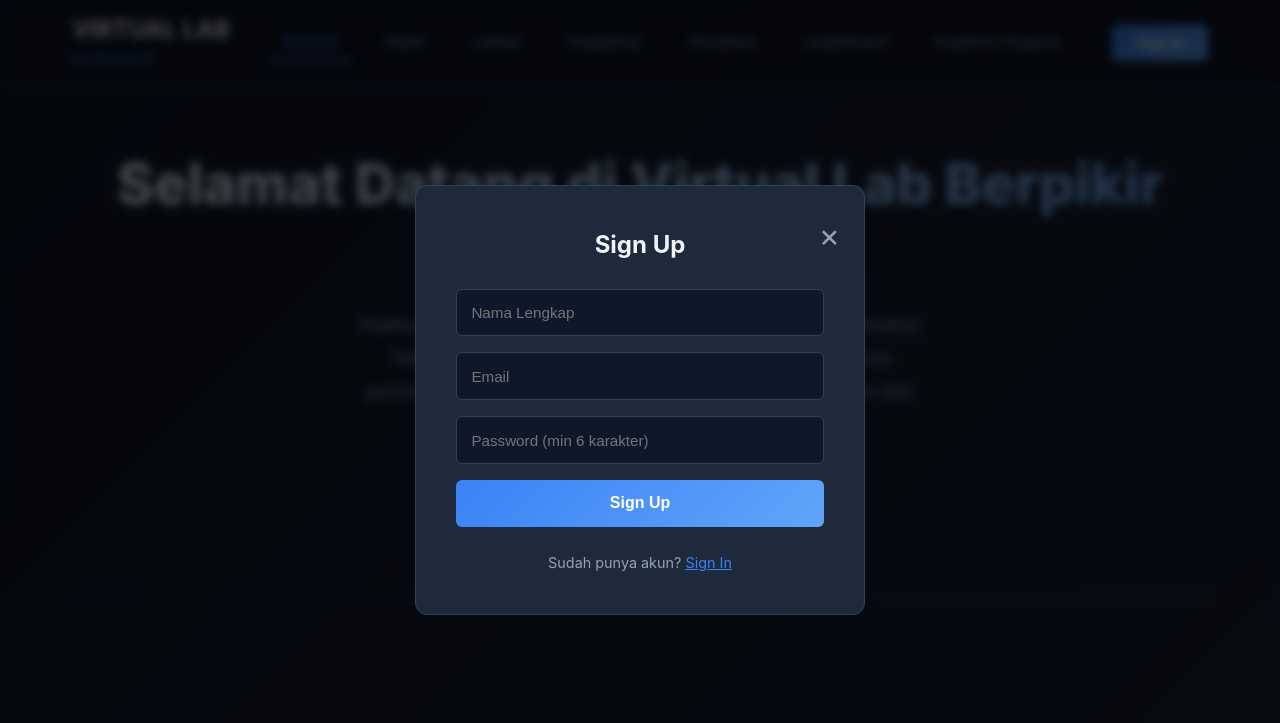
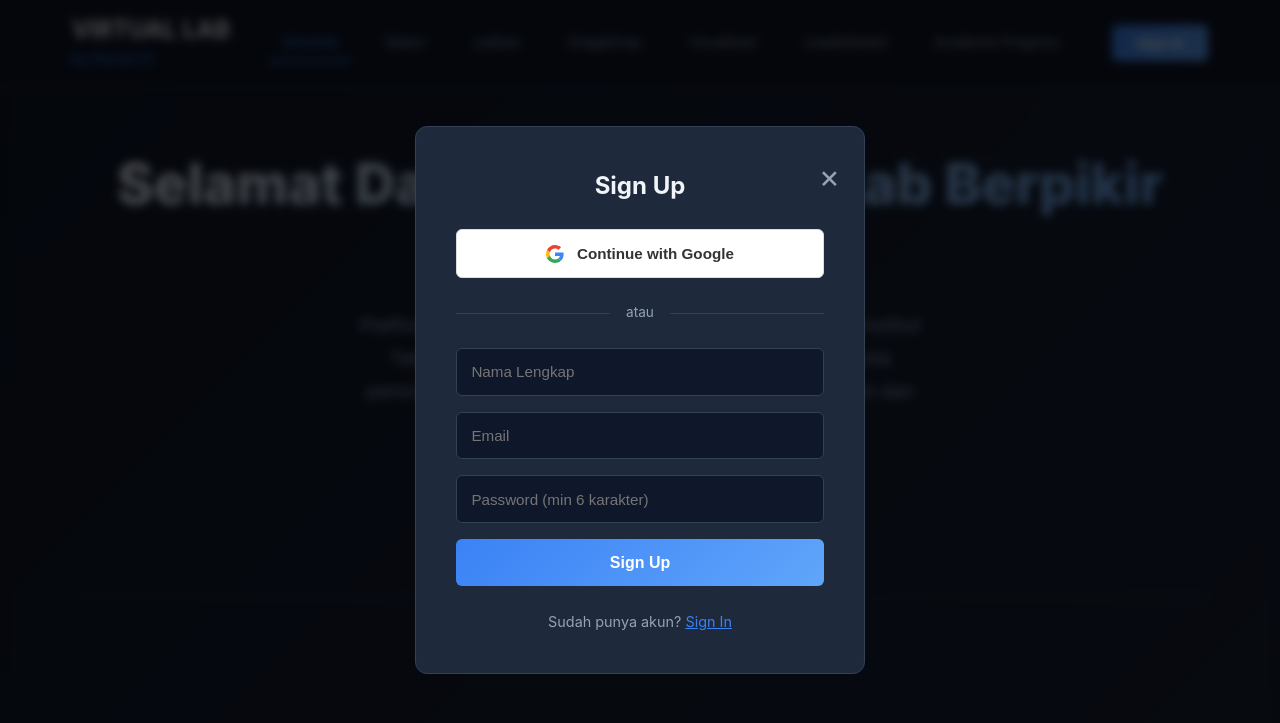
Before and after one commit to KenzieRafa/Virtual-Lab, a plain HTML site: page index.html in a window 1280 px wide. Both pictures are taken after a click on the button "Sign Up". Shown: the top 723 px of the page. Drawn offline with nearby package versions, Linux system fonts and the light colour scheme.

Commit message:
feat Google Sign In

```diff
--- a/index.html
+++ b/index.html
@@ -48,6 +48,22 @@
         <!-- Sign In Form -->
         <div id="signInForm" class="auth-form">
             <h2>Sign In</h2>
+
+            <!-- Google Sign In Button -->
+            <button onclick="signInWithGoogle()" class="google-auth-btn">
+                <svg width="18" height="18" xmlns="http://www.w3.org/2000/svg" viewBox="0 0 48 48">
+                    <path fill="#EA4335" d="M24 9.5c3.54 0 6.71 1.22 9.21 3.6l6.85-6.85C35.9 2.38 30.47 0 24 0 14.62 0 6.51 5.38 2.56 13.22l7.98 6.19C12.43 13.72 17.74 9.5 24 9.5z"/>
+                    <path fill="#4285F4" d="M46.98 24.55c0-1.57-.15-3.09-.38-4.55H24v9.02h12.94c-.58 2.96-2.26 5.48-4.78 7.18l7.73 6c4.51-4.18 7.09-10.36 7.09-17.65z"/>
+                    <path fill="#FBBC05" d="M10.53 28.59c-.48-1.45-.76-2.99-.76-4.59s.27-3.14.76-4.59l-7.98-6.19C.92 16.46 0 20.12 0 24c0 3.88.92 7.54 2.56 10.78l7.97-6.19z"/>
+                    <path fill="#34A853" d="M24 48c6.48 0 11.93-2.13 15.89-5.81l-7.73-6c-2.15 1.45-4.92 2.3-8.16 2.3-6.26 0-11.57-4.22-13.47-9.91l-7.98 6.19C6.51 42.62 14.62 48 24 48z"/>
+                </svg>
+                Continue with Google
+            </button>
+
+            <div class="auth-divider">
+                <span>atau</span>
+            </div>
+
             <input type="email" id="signInEmail" placeholder="Email" required>
             <input type="password" id="signInPassword" placeholder="Password" required>
             <button onclick="signIn()" class="auth-submit-btn">Sign In</button>
@@ -57,6 +73,22 @@
         <!-- Sign Up Form -->
         <div id="signUpForm" class="auth-form" style="display: none;">
             <h2>Sign Up</h2>
+
+            <!-- Google Sign Up Button -->
+            <button onclick="signInWithGoogle()" class="google-auth-btn">
+                <svg width="18" height="18" xmlns="http://www.w3.org/2000/svg" viewBox="0 0 48 48">
+                    <path fill="#EA4335" d="M24 9.5c3.54 0 6.71 1.22 9.21 3.6l6.85-6.85C35.9 2.38 30.47 0 24 0 14.62 0 6.51 5.38 2.56 13.22l7.98 6.19C12.43 13.72 17.74 9.5 24 9.5z"/>
+                    <path fill="#4285F4" d="M46.98 24.55c0-1.57-.15-3.09-.38-4.55H24v9.02h12.94c-.58 2.96-2.26 5.48-4.78 7.18l7.73 6c4.51-4.18 7.09-10.36 7.09-17.65z"/>
+                    <path fill="#FBBC05" d="M10.53 28.59c-.48-1.45-.76-2.99-.76-4.59s.27-3.14.76-4.59l-7.98-6.19C.92 16.46 0 20.12 0 24c0 3.88.92 7.54 2.56 10.78l7.97-6.19z"/>
+                    <path fill="#34A853" d="M24 48c6.48 0 11.93-2.13 15.89-5.81l-7.73-6c-2.15 1.45-4.92 2.3-8.16 2.3-6.26 0-11.57-4.22-13.47-9.91l-7.98 6.19C6.51 42.62 14.62 48 24 48z"/>
+                </svg>
+                Continue with Google
+            </button>
+
+            <div class="auth-divider">
+                <span>atau</span>
+            </div>
+
             <input type="text" id="signUpName" placeholder="Nama Lengkap" required>
             <input type="email" id="signUpEmail" placeholder="Email" required>
             <input type="password" id="signUpPassword" placeholder="Password (min 6 karakter)" required>
@@ -67,7 +99,6 @@
         <div id="authMessage" class="auth-message"></div>
     </div>
 </div>
-
     <!-- Welcome Modal (muncul saat pertama kali buka web) -->
     <div id="welcomeModal" class="modal" style="display: none;">
         <div class="modal-content welcome-content">
--- a/script.js
+++ b/script.js
@@ -39,7 +39,36 @@ async function checkAuthState() {
         const { data: { session } } = await supabaseClient.auth.getSession();
         if (session && session.user) {
             currentUser = session.user;
-            await loadUserProfile();
+
+            // 🆕 Jika user baru dari Google OAuth, buat profile
+            const { data: existingProfile } = await supabaseClient
+                .from('user_profiles')
+                .select('*')
+                .eq('user_id', currentUser.id)
+                .single();
+
+            if (!existingProfile) {
+                const displayName = currentUser.user_metadata?.full_name ||
+                                   currentUser.user_metadata?.name ||
+                                   currentUser.email.split('@')[0];
+
+                await supabaseClient.from('user_profiles').insert([{
+                    user_id: currentUser.id,
+                    display_name: displayName
+                }]);
+
+                await supabaseClient.from('user_progress').insert([{
+                    user_id: currentUser.id,
+                    completed_modules: [],
+                    chapter_scores: {},
+                    drag_drop_stats: { attempts: 0, correct: 0 }
+                }]);
+
+                currentUser.displayName = displayName;
+            } else {
+                currentUser.displayName = existingProfile.display_name;
+            }
+
             updateUIForAuthenticatedUser();
         } else {
             updateUIForGuestUser();
@@ -236,6 +265,30 @@ async function signUp() {
 }
     } catch (error) {
         showAuthMessage(error.message, 'error');
+    }
+}
+
+async function signInWithGoogle() {
+    if (!isSupabaseEnabled) {
+        alert('Fitur autentikasi belum dikonfigurasi.');
+        return;
+    }
+
+    try {
+        const { data, error } = await supabaseClient.auth.signInWithOAuth({
+            provider: 'google',
+            options: {
+                redirectTo: window.location.origin
+            }
+        });
+
+        if (error) throw error;
+
+        // User akan di-redirect ke Google OAuth
+        // Setelah berhasil, akan kembali ke aplikasi
+    } catch (error) {
+        console.error('Google Sign In error:', error);
+        showAuthMessage('Gagal sign in dengan Google: ' + error.message, 'error');
     }
 }
 
--- a/styles.css
+++ b/styles.css
@@ -1696,3 +1696,51 @@ main {
 .save-button:active {
     transform: translateY(0);
 }
+
+/* ==================== GOOGLE AUTH BUTTON ==================== */
+.google-auth-btn {
+    width: 100%;
+    padding: 0.9rem;
+    background: white;
+    color: #333;
+    border: 1px solid #dadce0;
+    border-radius: 6px;
+    font-size: 0.95rem;
+    font-weight: 600;
+    cursor: pointer;
+    display: flex;
+    align-items: center;
+    justify-content: center;
+    gap: 0.8rem;
+    transition: all 0.2s ease;
+    margin-bottom: 1rem;
+}
+
+.google-auth-btn:hover {
+    background: #f8f9fa;
+    box-shadow: 0 2px 8px rgba(0, 0, 0, 0.1);
+}
+
+.google-auth-btn svg {
+    flex-shrink: 0;
+}
+
+.auth-divider {
+    display: flex;
+    align-items: center;
+    text-align: center;
+    margin: 1.5rem 0;
+    color: var(--text-secondary);
+}
+
+.auth-divider::before,
+.auth-divider::after {
+    content: '';
+    flex: 1;
+    border-bottom: 1px solid var(--border-color);
+}
+
+.auth-divider span {
+    padding: 0 1rem;
+    font-size: 0.85rem;
+}
```
Lines whose indentation alone changed are shown as unchanged.
